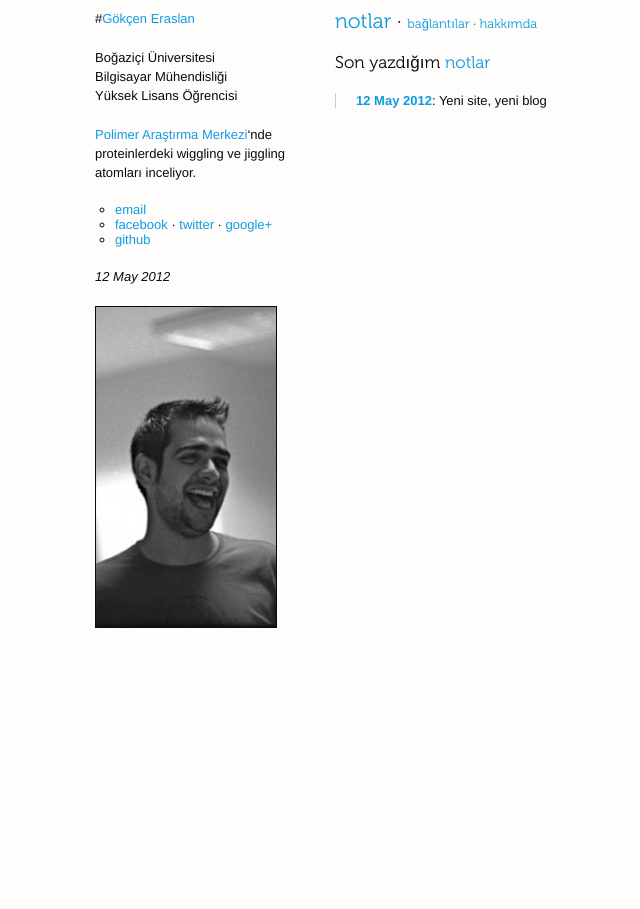
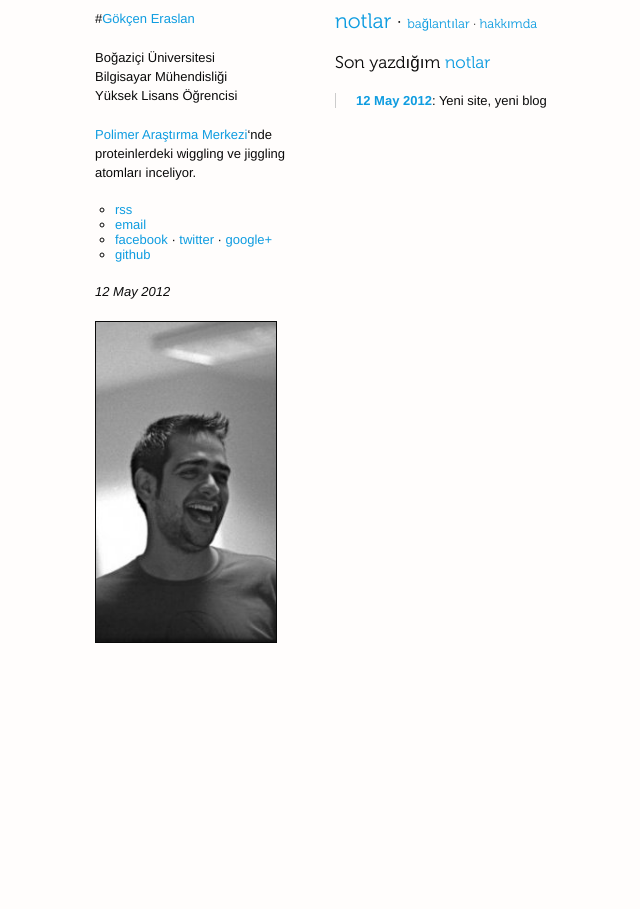
Before and after one commit to gokceneraslan/gokceneraslan.github.com, a Jekyll site: the page built from index.md, in a window 1280 px wide. Shown: the whole page, without its empty margins (75-715 px from the left). Built offline with Jekyll 4.4.1, drawn with Linux system fonts in a browser that asks for light colours.

Commit message:
Add rss to navigation bar.

```diff
--- a/_includes/info.md
+++ b/_includes/info.md
@@ -11,6 +11,7 @@
 
 <p class="no-bottom-margin"></p>
 <ul>
+<li><a href="http://blog.yeredusuncedernegi.com/feed/">rss</a></li>
 <li><a href="&#109;&#097;&#105;&#108;&#116;&#111;:&#103;&#111;&#107;&#099;&#101;&#110;&#046;&#101;&#114;&#097;&#115;&#108;&#097;&#110;&#064;&#103;&#109;&#097;&#105;&#108;&#046;&#099;&#111;&#109;">email</a></li>
 <li><a href="http://www.facebook.com/gokceneraslan">facebook</a> &#xb7;
   <a href="http://twitter.com/gokcen">twitter</a> &#xb7;
```
